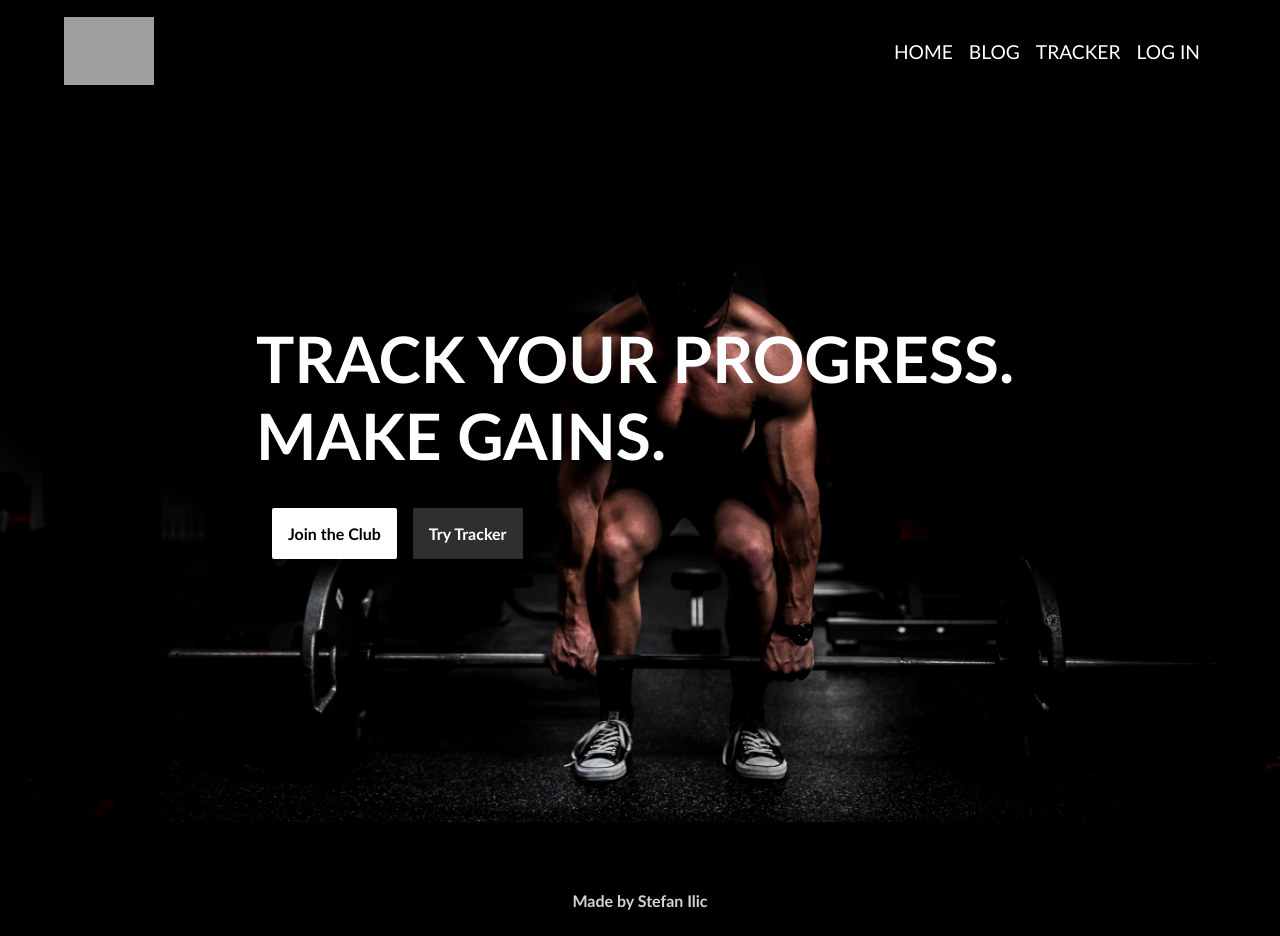
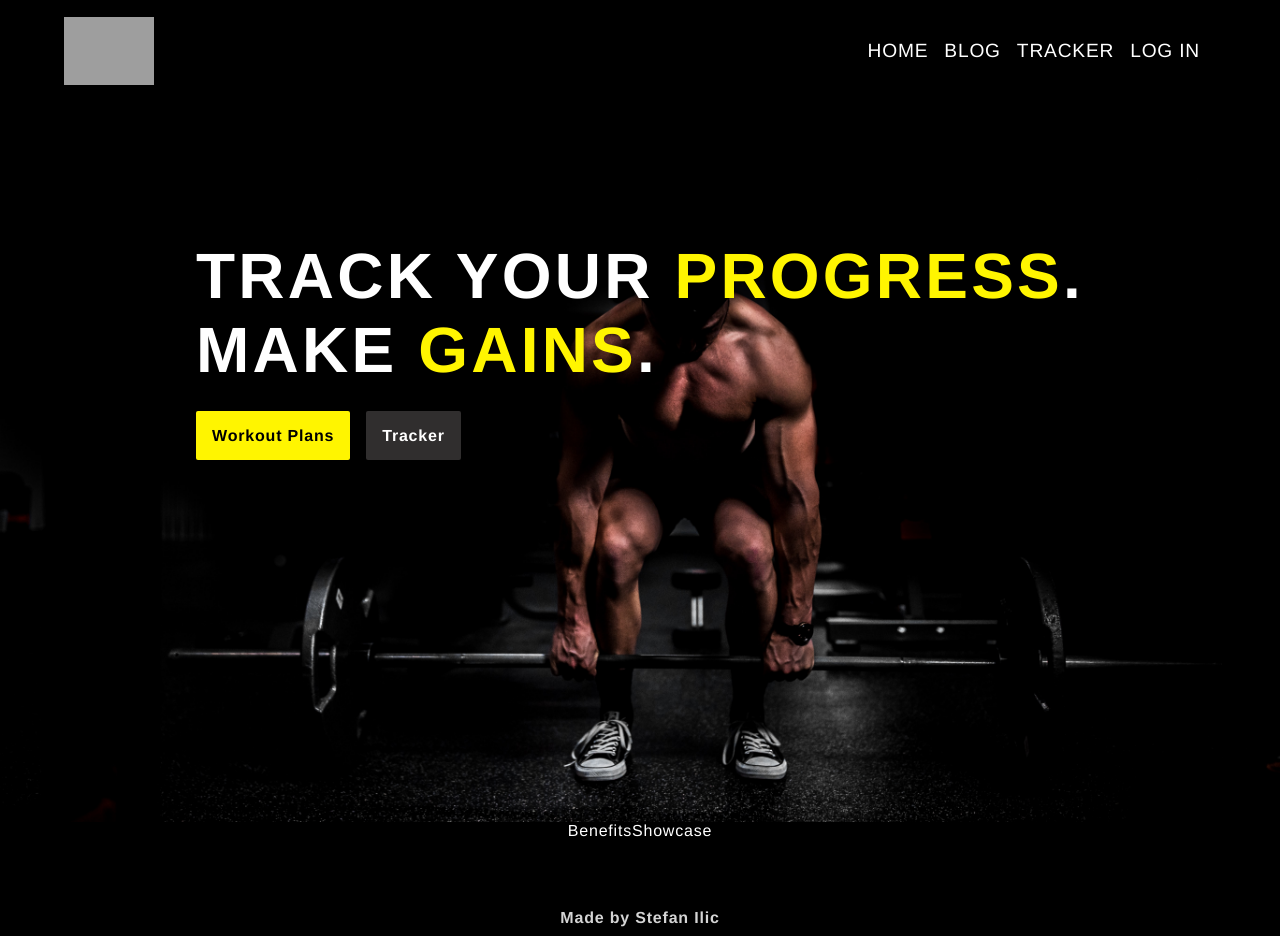
Before and after one commit to stefan504/gym, a React (Create React App) app: page / in a window 1280 px wide. Shown: the top 936 px of the page. Built offline with nearby package versions, Linux system fonts and the light colour scheme; grey boxes are pictures that could not be loaded.

Commit message:
css adjustments and additional page for benefits

```diff
--- a/src/App.css
+++ b/src/App.css
@@ -2,8 +2,8 @@ body {
 	padding: 0;
 	margin: 0;
 	box-sizing: border-box;
-	font-family: 'Trebuchet MS', 'Lucida Sans Unicode', 'Lucida Grande',
-		'Lucida Sans', Arial, sans-serif;
+	font-family: 'Franklin Gothic Medium', 'Arial Narrow', Arial, sans-serif;
+	letter-spacing: 0.05rem;
 }
 
 @media (max-width: 1200px) {
--- /dev/null
+++ b/src/components/Benefits/BenefitsShowcase.css
@@ -0,0 +1,5 @@
+.bnf {
+	color: white;
+	display: flex;
+	justify-content: center;
+}
--- /dev/null
+++ b/src/components/Benefits/BenefitsShowcase.tsx
@@ -0,0 +1,6 @@
+import './BenefitsShowcase.css';
+const BenefitsShowcase = () => {
+	return <div className="bnf">BenefitsShowcase</div>;
+};
+
+export default BenefitsShowcase;
--- a/src/components/Home/Home.css
+++ b/src/components/Home/Home.css
@@ -1,33 +1,44 @@
+.container {
+	width: 100%;
+	background-color: rgb(0, 0, 0);
+}
 .home-container {
 	height: 90vh;
 	background-image: url('/src/img/anastase-maragos-9dzWZQWZMdE-unsplash.jpg');
 	background-position: center;
 	background-repeat: no-repeat;
 	background-size: cover;
+	display: flex;
+	flex-direction: column;
+	justify-content: center;
+	padding: 0 16px 0 16px;
 }
 .home-text {
-	position: absolute;
-	top: 40%;
-	left: 20%;
+	margin: 0 auto 30vh auto;
+
 	color: #fff;
 }
 .home-text h1 {
 	margin: 0;
 	font-size: 4rem;
+	letter-spacing: 0.2rem;
+}
+.yellow-letters {
+	color: rgb(255, 245, 0);
 }
 
 .button-container {
-	margin-top: 50px;
+	margin-top: 40px;
 }
 
 .button {
-	font-weight: 600;
+	font-weight: 700;
 	text-decoration: none;
 	color: rgb(0, 0, 0);
 	border-radius: 2px;
-	margin-left: 1rem;
+	margin-right: 1rem;
 	padding: 1rem;
-	background-color: rgb(255, 255, 255);
+	background-color: rgb(255, 245, 0);
 }
 .button-second {
 	color: rgb(255, 255, 255);
@@ -66,3 +77,26 @@
 #clear {
 	background-color: rgb(216, 48, 48);
 }
+
+@media (max-width: 410px) {
+	.home-text {
+		display: flex;
+		flex-direction: column;
+		align-items: center;
+		text-align: center;
+	}
+	.home-text h1 {
+		font-size: 15vw;
+	}
+}
+@media (max-width: 369px) {
+	.button-container {
+		display: flex;
+		flex-direction: column;
+		width: 80%;
+	}
+	.button {
+		margin-bottom: 4px;
+		margin-right: 0;
+	}
+}
--- a/src/components/Home/Home.tsx
+++ b/src/components/Home/Home.tsx
@@ -1,24 +1,28 @@
-import React from 'react';
 import { Link } from 'react-router-dom';
-
+import BenefitsShowcase from '../Benefits/BenefitsShowcase';
 import './Home.css';
 
 const Home = () => {
 	return (
+		<div className="container">
+			{' '}
 			<div className="home-container">
 				<div className="home-text">
 					<h1>
-					TRACK YOUR PROGRESS.<br></br>MAKE GAINS.
+						TRACK YOUR<span className="yellow-letters"> PROGRESS</span>.
+						<br></br>MAKE <span className="yellow-letters">GAINS</span>.
 					</h1>
 					<div className="button-container">
 						<Link className="button" to="/tracker">
-						Join the Club
+							Workout Plans
 						</Link>
 						<Link className="button button-second" to="/tracker">
-						Try Tracker
+							Tracker
 						</Link>
 					</div>
 				</div>
+			</div>
+			<BenefitsShowcase />
 		</div>
 	);
 };
```
Lines whose indentation alone changed are shown as unchanged.
